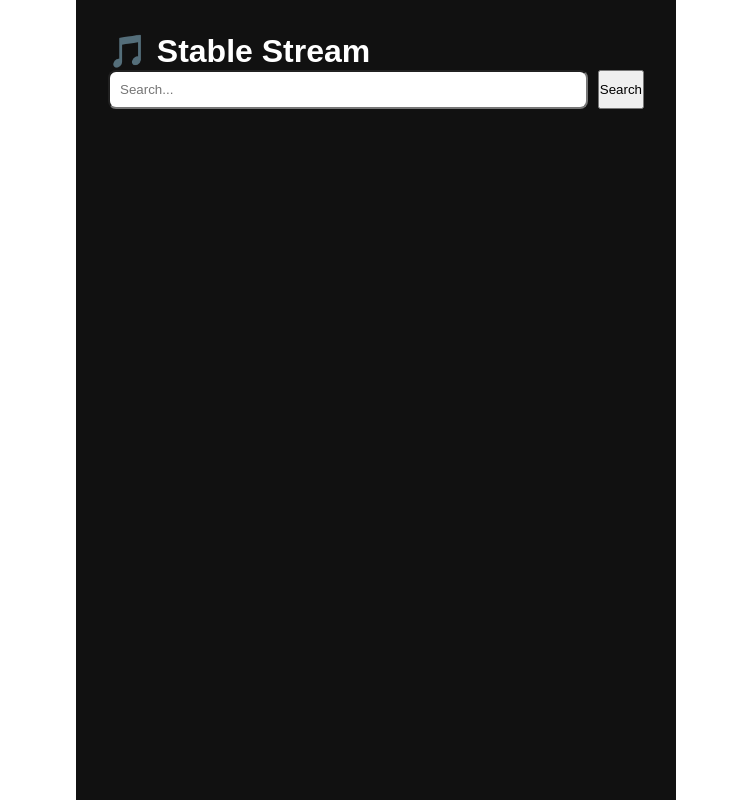
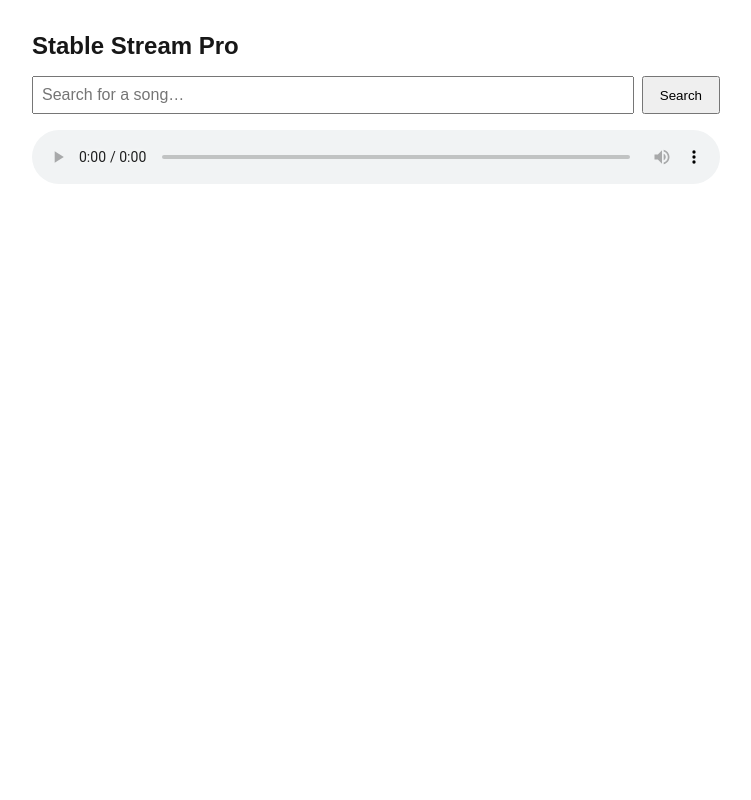
Before and after one commit to CodeSudo/music-service, a Next.js app: page / in a window 1280 px wide. Shown: the whole page, without its empty margins (264-1015 px from the left). Built offline with nearby package versions, Linux system fonts and the light colour scheme.

Commit message:
Refactor MusicPlayer to MusicPage and update logic

```diff
--- a/app/page.js
+++ b/app/page.js
@@ -1,174 +1,276 @@
 "use client";
-import { useState, useEffect, useRef } from 'react';
 
-export default function MusicPlayer() {
+import { useState, useRef, useCallback } from "react";
+
+export default function MusicPage() {
   const [query, setQuery] = useState("");
   const [results, setResults] = useState([]);
   const [queue, setQueue] = useState([]);
   const [currentIndex, setCurrentIndex] = useState(-1);
-  const [loading, setLoading] = useState(false);
-  const playerRef = useRef(null);
-  const watchdogRef = useRef(null);
+  const [status, setStatus] = useState("idle");
+  const [statusMsg, setStatusMsg] = useState("");
 
-  // 1. Function to (Re)Initialize the Player
-  const initPlayer = (videoId = '') => {
-    // If player exists, destroy it to clear memory leaks
-    if (playerRef.current && typeof playerRef.current.destroy === 'function') {
-      try { playerRef.current.destroy(); } catch (e) {}
-    }
+  const audioRef = useRef(null);
+  const currentIndexRef = useRef(-1);
+  const queueRef = useRef([]);
+  const retryCountRef = useRef(0);
+  const MAX_RETRIES = 2;
 
-    playerRef.current = new window.YT.Player('hidden-player', {
-      height: '0',
-      width: '0',
-      videoId: videoId,
-      playerVars: { 'autoplay': 1, 'controls': 0, 'origin': window.location.origin },
-      events: {
-        'onReady': (event) => {
-          if (videoId) event.target.playVideo();
-        },
-        'onStateChange': (event) => {
-          // Clear watchdog if song actually starts playing
-          if (event.data === window.YT.PlayerState.PLAYING) {
-            clearTimeout(watchdogRef.current);
-          }
-          // Handle Auto-Next
-          if (event.data === window.YT.PlayerState.ENDED) {
-            handleAutoNext();
-          }
-        },
-        'onError': () => {
-          console.log("Player Error - Attempting Reset...");
-          handleFreezeReset();
-        }
-      }
-    });
-  };
-
-  useEffect(() => {
-    if (!window.YT) {
-      const tag = document.createElement('script');
-      tag.src = "https://www.youtube.com/iframe_api";
-      const firstScriptTag = document.getElementsByTagName('script')[0];
-      firstScriptTag.parentNode.insertBefore(tag, firstScriptTag);
-    }
-    window.onYouTubeIframeAPIReady = () => initPlayer();
-  }, []);
-
-  // 2. The "Freeze Reset" Logic
-  const handleFreezeReset = (targetIndex, currentQueue) => {
-    console.warn("Freeze detected. Re-initializing player...");
-    const song = currentQueue[targetIndex];
-    initPlayer(song.videoId);
+  const syncRefs = (newQueue, newIndex) => {
+    queueRef.current = newQueue;
+    currentIndexRef.current = newIndex;
   };
 
   const search = async () => {
-    if (!query) return;
-    setLoading(true);
+    if (!query.trim()) return;
+    setStatusMsg("Searching…");
     try {
-      const res = await fetch(`/api/stream?query=${encodeURIComponent(query)}`);
+      const res = await fetch(
+        `/api/stream?query=${encodeURIComponent(query)}`
+      );
       const data = await res.json();
       setResults(Array.isArray(data) ? data : []);
-    } catch (err) {
-      console.error("Search failed", err);
-    } finally {
-      setLoading(false);
+      setStatusMsg("");
+    } catch {
+      setStatusMsg("Search failed.");
     }
   };
 
-  const playFromQueue = (index, currentQueue) => {
-    if (index >= 0 && index < currentQueue.length) {
-      const song = currentQueue[index];
-      setCurrentIndex(index);
+  const playFromQueue = useCallback((index, targetQueue) => {
+    const q = targetQueue ?? queueRef.current;
+    const track = q[index];
+    if (!track || !audioRef.current) return;
 
-      // Start Watchdog: If song doesn't play in 3s, reset the player
-      clearTimeout(watchdogRef.current);
-      watchdogRef.current = setTimeout(() => {
-        handleFreezeReset(index, currentQueue);
-      }, 3000);
+    retryCountRef.current = 0;
+    syncRefs(q, index);
+    setCurrentIndex(index);
+    setStatus("loading");
+    setStatusMsg(`Loading: ${track.name}`);
 
-      if (playerRef.current && playerRef.current.loadVideoById) {
-        playerRef.current.loadVideoById(song.videoId);
-        playerRef.current.playVideo();
-      } else {
-        initPlayer(song.videoId);
+    audioRef.current.src = `/api/stream?videoId=${track.videoId}`;
+    audioRef.current.load();
+    audioRef.current.play().catch(() => {});
+  }, []);
+
+  const retryPlayback = useCallback(
+    (index, targetQueue) => {
+      if (retryCountRef.current >= MAX_RETRIES) {
+        setStatus("error");
+        setStatusMsg("Playback failed. Skipping…");
+        setTimeout(() => handleAutoNext(), 2000);
+        return;
       }
+      retryCountRef.current += 1;
+      setTimeout(() => playFromQueue(index, targetQueue), 1500);
+    },
+    [playFromQueue]
+  );
+
+  const handleAutoNext = useCallback(() => {
+    const q = queueRef.current;
+    const next = currentIndexRef.current + 1;
+    if (next < q.length) {
+      playFromQueue(next, q);
+    } else {
+      syncRefs(q, -1);
+      setCurrentIndex(-1);
+      setStatus("idle");
+      setStatusMsg("Queue finished.");
+    }
+  }, [playFromQueue]);
+
+  // FIX (geo): Intercept the audio element's error event and check whether
+  // the server returned a 451 (geo-restricted) before doing a retry.
+  const handleAudioError = useCallback(async () => {
+    const src = audioRef.current?.src;
+    if (src) {
+      try {
+        const res = await fetch(src, { method: "HEAD" });
+        if (res.status === 451) {
+          const track = queueRef.current[currentIndexRef.current];
+          setStatus("error");
+          setStatusMsg(
+            `"${track?.name ?? "This song"}" isn't available in your region. Skipping…`
+          );
+          setTimeout(() => handleAutoNext(), 3000);
+          return;
+        }
+      } catch {
+        // HEAD request failed — fall through to normal retry
+      }
+    }
+    retryPlayback(currentIndexRef.current, queueRef.current);
+  }, [retryPlayback, handleAutoNext]);
+
+  // FIX (P1): Play the newly added track, not index 0, when queue was idle.
+  const addToQueue = (track) => {
+    const newQueue = [...queueRef.current, track];
+    const addedIndex = newQueue.length - 1;
+    syncRefs(newQueue, currentIndexRef.current);
+    setQueue([...newQueue]);
+
+    if (currentIndexRef.current === -1) {
+      playFromQueue(addedIndex, newQueue);
     }
   };
 
-  const handleAutoNext = () => {
-    setQueue((prevQueue) => {
-      setCurrentIndex((prevIndex) => {
-        const nextIndex = prevIndex + 1;
-        if (nextIndex < prevQueue.length) {
-          playFromQueue(nextIndex, prevQueue);
-          return nextIndex;
-        }
-        return prevIndex;
-      });
-      return prevQueue;
-    });
+  const clearQueue = () => {
+    if (audioRef.current) {
+      audioRef.current.pause();
+      audioRef.current.src = "";
+    }
+    syncRefs([], -1);
+    setQueue([]);
+    setCurrentIndex(-1);
+    setStatus("idle");
+    setStatusMsg("");
   };
 
-  const instantPlay = (song) => {
-    const newQueue = [song];
-    setQueue(newQueue);
-    playFromQueue(0, newQueue);
-  };
-
-  const addToQueue = (song) => {
-    setQueue((prev) => {
-      const newQueue = [...prev, song];
-      if (currentIndex === -1) {
-        playFromQueue(0, newQueue);
-      }
-      return newQueue;
-    });
-  };
+  const currentTrack =
+    currentIndex >= 0 ? queueRef.current[currentIndex] : null;
 
   return (
-    <div style={{ padding: '2rem', maxWidth: '600px', margin: 'auto', background: '#111', color: '#fff', minHeight: '100vh' }}>
-      <h1>🎵 Stable Stream</h1>
-      {/* Container must stay visible for initPlayer to find it, but 0px size */}
-      <div id="hidden-player" style={{ position: 'absolute', top: '-1000px' }}></div>
+    <main
+      style={{
+        fontFamily: "sans-serif",
+        maxWidth: 720,
+        margin: "0 auto",
+        padding: "2rem 1rem",
+      }}
+    >
+      <h1 style={{ fontSize: "1.5rem", marginBottom: "1rem" }}>
+        Stable Stream Pro
+      </h1>
 
-      <div style={{ display: 'flex', gap: '10px', marginBottom: '20px' }}>
+      <div style={{ display: "flex", gap: 8, marginBottom: "1rem" }}>
         <input
           value={query}
           onChange={(e) => setQuery(e.target.value)}
-          onKeyDown={(e) => e.key === 'Enter' && search()}
-          placeholder="Search..."
-          style={{ flex: 1, padding: '10px', borderRadius: '8px', color: '#000' }}
+          onKeyDown={(e) => e.key === "Enter" && search()}
+          placeholder="Search for a song…"
+          style={{ flex: 1, padding: "0.5rem", fontSize: "1rem" }}
         />
-        <button onClick={search} disabled={loading}>{loading ? '...' : 'Search'}</button>
+        <button
+          onClick={search}
+          style={{ padding: "0.5rem 1rem", cursor: "pointer" }}
+        >
+          Search
+        </button>
       </div>
 
-      {currentIndex !== -1 && queue[currentIndex] && (
-        <div style={{ background: '#333', padding: '15px', borderRadius: '12px', marginBottom: '20px', border: '1px solid #1db954' }}>
-          <p><strong>Playing:</strong> {queue[currentIndex].name}</p>
-          <div style={{ display: 'flex', gap: '10px', marginTop: '10px' }}>
-            <button onClick={() => playerRef.current?.pauseVideo()}>Pause</button>
-            <button onClick={() => playerRef.current?.playVideo()}>Play</button>
-            <button onClick={handleAutoNext}>Skip</button>
-            <button onClick={() => { setQueue([]); setCurrentIndex(-1); playerRef.current?.stopVideo(); }} style={{ background: '#ff4444', color: '#fff', border: 'none', borderRadius: '4px' }}>Clear</button>
-          </div>
+      {statusMsg && (
+        <p
+          style={{
+            color: status === "error" ? "#c00" : "#555",
+            marginBottom: "0.75rem",
+            fontSize: "0.9rem",
+          }}
+        >
+          {statusMsg}
+        </p>
+      )}
+
+      {currentTrack && (
+        <div
+          style={{
+            background: "#f0f4ff",
+            borderRadius: 8,
+            padding: "0.75rem 1rem",
+            marginBottom: "1rem",
+          }}
+        >
+          <strong>Now playing:</strong> {currentTrack.name}
+          {currentTrack.artist?.name && ` — ${currentTrack.artist.name}`}
         </div>
       )}
 
-      <ul style={{ listStyle: 'none', padding: 0 }}>
-        {results.map((song) => (
-          <li key={song.videoId}
-              style={{ padding: '10px', borderBottom: '1px solid #333', display: 'flex', alignItems: 'center', gap: '10px' }}>
-            <div onClick={() => instantPlay(song)} style={{ flex: 1, display: 'flex', alignItems: 'center', gap: '10px', cursor: 'pointer' }}>
-              <img src={song.thumbnails?.[0]?.url} width="40" height="40" style={{ borderRadius: '4px' }} alt="" />
-              <div>
-                <div style={{ fontWeight: 'bold' }}>{song.name}</div>
-                <div style={{ fontSize: '0.8rem', color: '#aaa' }}>{song.artists?.[0]?.name}</div>
-              </div>
+      <audio
+        ref={audioRef}
+        onPlay={() => {
+          setStatus("playing");
+          setStatusMsg(
+            `Playing: ${queueRef.current[currentIndexRef.current]?.name ?? ""}`
+          );
+        }}
+        onPause={() => setStatus("paused")}
+        onEnded={handleAutoNext}
+        onError={handleAudioError}
+        controls
+        style={{ width: "100%", marginBottom: "1rem" }}
+      />
+
+      {queue.length > 0 && (
+        <div style={{ marginBottom: "1rem" }}>
+          <div
+            style={{
+              display: "flex",
+              justifyContent: "space-between",
+              alignItems: "center",
+              marginBottom: 6,
+            }}
+          >
+            <strong>Queue ({queue.length})</strong>
+            <button
+              onClick={clearQueue}
+              style={{ fontSize: "0.8rem", cursor: "pointer", color: "#c00" }}
+            >
+              Clear
+            </button>
+          </div>
+          {queue.map((track, i) => (
+            <div
+              key={`${track.videoId}-${i}`}
+              onClick={() => playFromQueue(i)}
+              style={{
+                padding: "0.4rem 0.6rem",
+                cursor: "pointer",
+                borderRadius: 4,
+                background: i === currentIndex ? "#dde8ff" : "transparent",
+                fontWeight: i === currentIndex ? 600 : 400,
+              }}
+            >
+              {i + 1}. {track.name}
+              {track.artist?.name && (
+                <span style={{ color: "#666", fontWeight: 400 }}>
+                  {" "}
+                  — {track.artist.name}
+                </span>
+              )}
             </div>
-            <button onClick={() => addToQueue(song)} style={{ padding: '5px 10px', background: '#1db954', color: '#fff', border: 'none', borderRadius: '4px' }}>+ Queue</button>
-          </li>
-        ))}
-      </ul>
-    </div>
+          ))}
+        </div>
+      )}
+
+      {results.length > 0 && (
+        <div>
+          <strong style={{ display: "block", marginBottom: 6 }}>Results</strong>
+          {results.map((track) => (
+            <div
+              key={track.videoId}
+              style={{
+                display: "flex",
+                justifyContent: "space-between",
+                alignItems: "center",
+                padding: "0.4rem 0",
+                borderBottom: "1px solid #eee",
+              }}
+            >
+              <span>
+                {track.name}
+                {track.artist?.name && (
+                  <span style={{ color: "#666" }}> — {track.artist.name}</span>
+                )}
+              </span>
+              <button
+                onClick={() => addToQueue(track)}
+                style={{ marginLeft: 8, cursor: "pointer", fontSize: "0.85rem" }}
+              >
+                + Queue
+              </button>
+            </div>
+          ))}
+        </div>
+      )}
+    </main>
   );
 }
```
